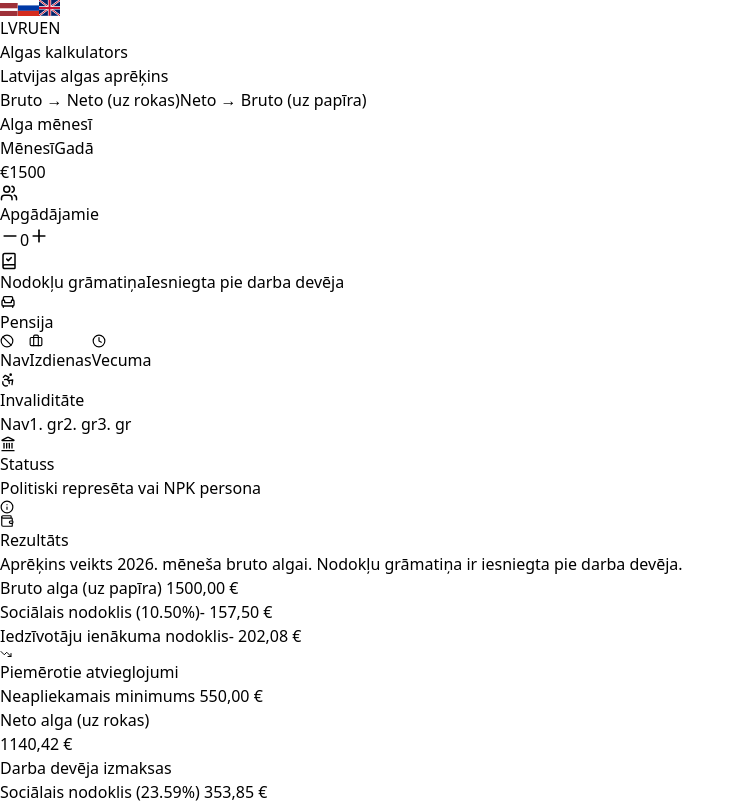
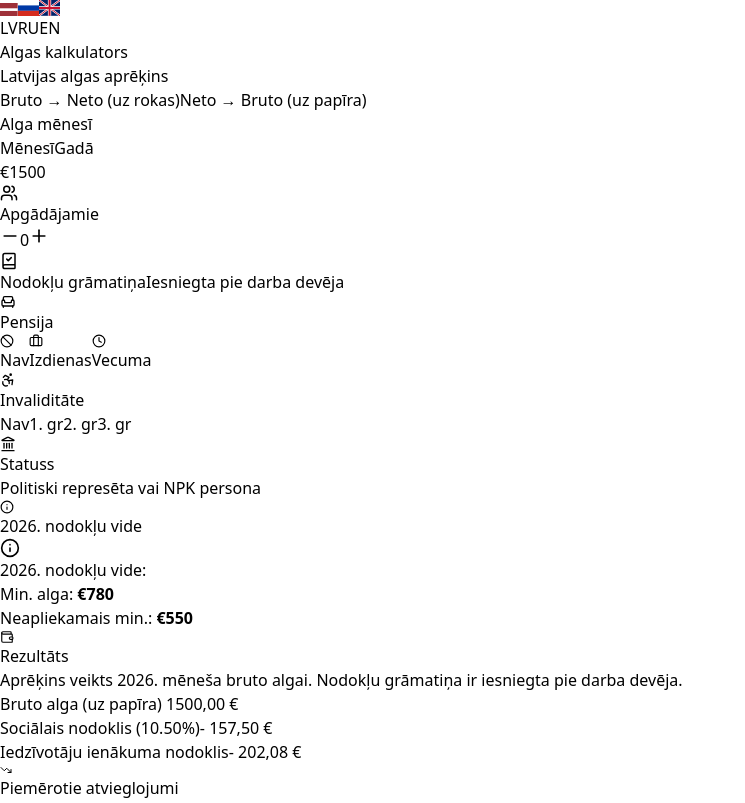
Before and after one commit to olezheboka/salary-calculator-lv, a React (Vite) app: page / in a window 1280 px wide. Shown: the top 803 px of the page, without its empty margins (0-745 px from the left). Built offline with nearby package versions, Linux system fonts and the light colour scheme.

Commit message:
Fix build 3

```diff
--- a/src/App.tsx
+++ b/src/App.tsx
@@ -1,6 +1,6 @@
 import { useState, useEffect, useMemo } from 'react';
 import {
-  Plus, Minus, Calendar, TrendingDown, Info, ArrowUpRight, CheckCircle2, Wallet,
+  Plus, Minus, TrendingDown, Info, Wallet,
   Users, BookCheck, Landmark, Briefcase, Ban, Clock, Accessibility, Armchair
 } from 'lucide-react';
 import { motion, useTransform, animate, useMotionValue } from 'framer-motion';
@@ -85,7 +85,6 @@ const TRANSLATIONS = {
     },
     tooltip: {
       title1: "1. Politiski represēta persona (Cietušais)",
-      desc1: "Šis statuss tiek piešķirts cilvēkiem, kuri cieta no komunistiskā vai nacistiskā režīma represijām.",
       list1: [{ b: "Izsūtītie:", t: "Cilvēki, kuri tika deportēti." }],
       title2: "2. NPK persona (Cīnītājs)",
       list2: [{ b: "Bruņotā pretošanās:", t: "Nacionālie partizāni." }]
@@ -149,7 +148,6 @@ const TRANSLATIONS = {
     },
     tooltip: {
       title1: "1. Политически репрессированное лицо или участник НДС",
-      desc1: "Статус присваивается людям, пострадавшим от репрессий.",
       list1: [{ b: "Высланные:", t: "Люди, депортированные в спецлагеря." }],
       title2: "2. Участник национального движения сопротивления (Борец)",
       list2: [{ b: "Сопротивление:", t: "Национальные партизаны." }]
@@ -213,7 +211,6 @@ const TRANSLATIONS = {
     },
     tooltip: {
       title1: "1. Politically Repressed Person",
-      desc1: "Status granted to people who suffered from repressions.",
       list1: [{ b: "Deported:", t: "People deported to camps." }],
       title2: "2. NRM Person",
       list2: [{ b: "Resistance:", t: "Freedom fighters." }]
@@ -288,7 +285,7 @@ const AnimatedCounter = ({ value, className }: { value: number | undefined, clas
 
 const SalaryCalculator = () => {
   const [lang, setLang] = useState<'lv' | 'ru' | 'en'>('lv');
-  const [year, setYear] = useState<number>(2026);
+  const year = 2026;
   const [mode, setMode] = useState('gross');
   const [period, setPeriod] = useState<'monthly' | 'yearly'>('monthly');
   const [amount, setAmount] = useState<number | string>(1500);
@@ -331,7 +328,7 @@ const SalaryCalculator = () => {
 
     const totalReliefs = reliefDependents + reliefDisability + reliefRepressed;
     const taxBase = Math.max(0, round(safeGross - vsaoiEmp - appliedNonTaxable - totalReliefs));
-    let iin = (taxBase > rules.iinThreshold)
+    const iin = (taxBase > rules.iinThreshold)
       ? round(rules.iinThreshold * rules.iinRateLow) + round((taxBase - rules.iinThreshold) * rules.iinRateHigh)
       : round(taxBase * rules.iinRateLow);
 
@@ -361,7 +358,7 @@ const SalaryCalculator = () => {
       calcGross = mid;
     }
     return calculateTaxFromGross(calcGross, dependents, taxBookSubmitted);
-  }, [amount, dependents, taxBookSubmitted, mode, year, period, pensionType, disabilityGroup, isRepressed, rules]);
+  }, [amount, dependents, taxBookSubmitted, mode, period, pensionType, disabilityGroup, isRepressed, rules]);
 
   const displayVal = (val: number) => period === 'yearly' ? val * 12 : val;
   const generateSummary = () => {
@@ -500,6 +497,21 @@ const SalaryCalculator = () => {
                 </div>
              </div>
           </div>
+          <div className="mt-auto border-t pt-4">
+             <div className="flex items-center justify-between mb-4">
+                <span className="text-xs font-bold text-slate-400 flex items-center gap-2 uppercase">{year}. {t.tax_env}</span>
+             </div>
+             <div className="flex gap-4 p-5 rounded-3xl bg-slate-50 border text-xs text-slate-600">
+                <Info size={20} className="text-indigo-400 shrink-0"/>
+                <div>
+                   <p className="font-bold text-slate-800 mb-1">{year}. {t.tax_env}:</p>
+                   <ul className="space-y-1">
+                      <li className="flex items-center gap-2">{t.min_wage_info}: <b>€{rules.minWage}</b></li>
+                      <li className="flex items-center gap-2">{t.non_taxable}: <b>€{rules.nonTaxableMin}</b></li>
+                   </ul>
+                </div>
+             </div>
+          </div>
         </div>
 
         <div className="p-6 md:p-10 lg:w-5/12 bg-slate-900 text-slate-300 flex flex-col gap-6">
```
